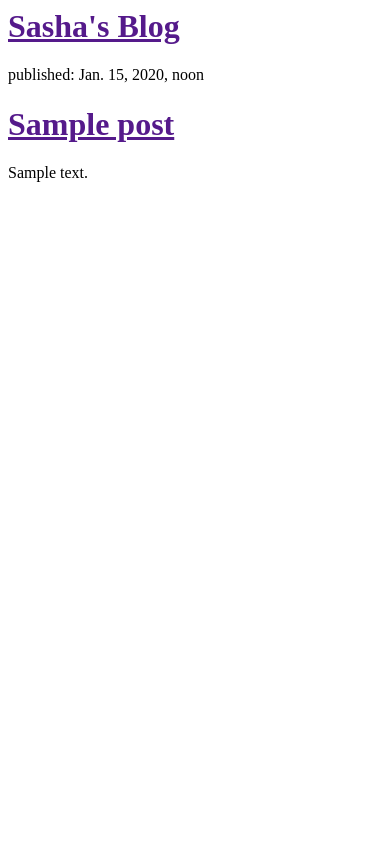
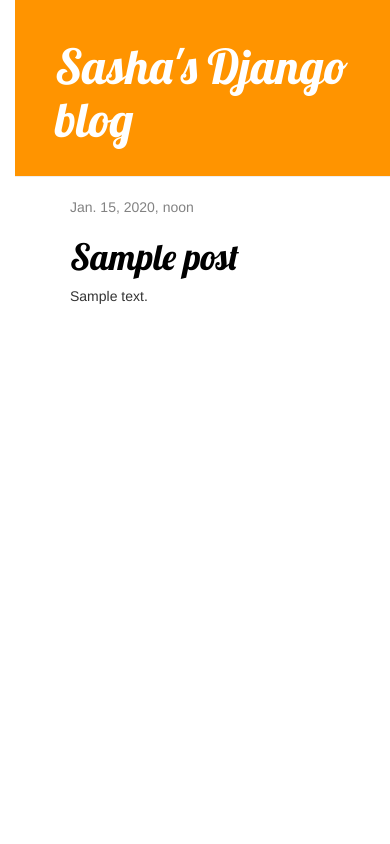
Before and after one commit to PlumpMath/djbl, a Django app: template blog/templates/blog/post_list.html in a window 390 px wide. Run offline with Django 3.2, Linux system fonts and the light colour scheme; the template is opened without the code that fills it: values that come from a table or form of the project are taken from there, others are empty; tables that the repository leaves empty hold one stand-in row (values such as "Sample post"); some libraries are stand-ins or nearby versions.

Commit message:
Added view and template for detailed blog post +CSS

```diff
--- /dev/null
+++ b/blog/static/css/blog.css
@@ -0,0 +1,55 @@
+h1 a {
+  color: #FCA205;
+  font-family: 'Lobster';
+}
+
+body {
+  padding-left: 15px;
+}
+
+.page-header {
+  background-color: #ff9400;
+  margin-top: 0;
+  padding: 20px 20px 20px 40px;
+}
+
+.page-header h1, .page-header h1 a, .page-header h1 a:visited, .page-header h1 a:active {
+  color: #ffffff;
+  font-size: 36pt;
+  text-decoration: none;
+}
+
+.content {
+    margin-left: 40px;
+}
+
+h1, h2, h3, h4 {
+  font-family: 'Lobster', cursive;
+}
+
+.date {
+  color: #828282;
+}
+
+.save {
+  float: right;
+}
+
+.post-form textarea, .post-form input {
+  width: 100%;
+}
+
+.top-menu, .top-menu:hover, .top-menu:visited {
+  color: #ffffff;
+  float: right;
+  font-size: 26pt;
+  margin-right: 20px;
+}
+
+.post {
+  margin-bottom: 70px;
+}
+
+.post h1 a, .post h1 a:visited {
+  color: #000000;
+}
--- /dev/null
+++ b/blog/templates/blog/base.html
@@ -0,0 +1,25 @@
+{% load staticfiles %}
+<html>
+  <head>
+    <title>Sasha's first Django based blog</title>
+    <link rel="stylesheet" href="https://maxcdn.bootstrapcdn.com/bootstrap/3.3.7/css/bootstrap.min.css" integrity="sha384-BVYiiSIFeK1dGmJRAkycuHAHRg32OmUcww7on3RYdg4Va+PmSTsz/K68vbdEjh4u" crossorigin="anonymous">
+    <link rel="stylesheet" href="https://maxcdn.bootstrapcdn.com/bootstrap/3.3.7/css/bootstrap-theme.min.css" integrity="sha384-rHyoN1iRsVXV4nD0JutlnGaslCJuC7uwjduW9SVrLvRYooPp2bWYgmgJQIXwl/Sp" crossorigin="anonymous">
+    <link href="//fonts.googleapis.com/css?family=Lobster&subset=latin, latin-ext" rel="stylesheet" type="text/css">
+    <link rel="stylesheet" href="{% static 'css/blog.css' %}">
+  </head>
+  <body>
+       <div class="page-header">
+         <h1>
+            <a href="/">Sasha's Django blog</a>
+         </h1>
+      </div>
+      <div class="content container">
+        <div class="row">
+          <div class="col-md-8">
+            {% block content %}
+            {% endblock %}
+          </div>
+        </div>
+    </div>
+  </body>
+</html>
--- a/blog/templates/blog/post_list.html
+++ b/blog/templates/blog/post_list.html
@@ -1,17 +1,14 @@
-<html>
-  <head>
-    <title>Sasha's first Django based blog</title>
-  </head>
-  <body>
-    <div>
-      <h1><a href="">Sasha's Blog</a></h1>
-    </div>
-{% for post in posts %}
-    <div>
-        <p>published: {{ post.published_date }}</p>
-        <h1><a href=''>{{ post.title }}</a></h1>
-        <p>{{ post.text|linebreaksbr }}</p>
+{% extends 'blog/base.html' %}
+
+{% block content %}
+
+  {% for post in posts %}
+    <div class="post">
+      <div class="date">
+        {{ post.published_date }}
+      </div>
+      <h1><a href="{% url 'post_detail' pk=post.pk %}">{{ post.title }}</a></h1>
+      <p>{{ post.text|linebreaksbr }}</p>
     </div>
 {% endfor %}
-  </body>
-</html>
+{%endblock %}
--- a/blog/urls.py
+++ b/blog/urls.py
@@ -3,4 +3,5 @@ from . import views
 
 urlpatterns = [
   url(r'^$', views.post_list, name='post_list'),
+  url(r'^post/(?P<pk>\d+)/$', views.post_detail, name='post_detail'),
 ]
--- a/blog/views.py
+++ b/blog/views.py
@@ -1,9 +1,14 @@
 from django.shortcuts import render
 from django.utils import timezone
 from .models import Post
+from django.shortcuts import render, get_object_or_404
 
 # Create your views here.
 
 def post_list(request):
   posts = Post.objects.filter(published_date__lte=timezone.now()).order_by('published_date')
   return render(request, 'blog/post_list.html', {'posts': posts})
+
+def post_detail(request, pk):
+  post = get_object_or_404(Post, pk=pk)
+  return render(request, 'blog/post_detail.html', {'post': post})
```
Also changed, not shown: blog/templates/blog/post_detail.html (added, +13 -0 lines).
